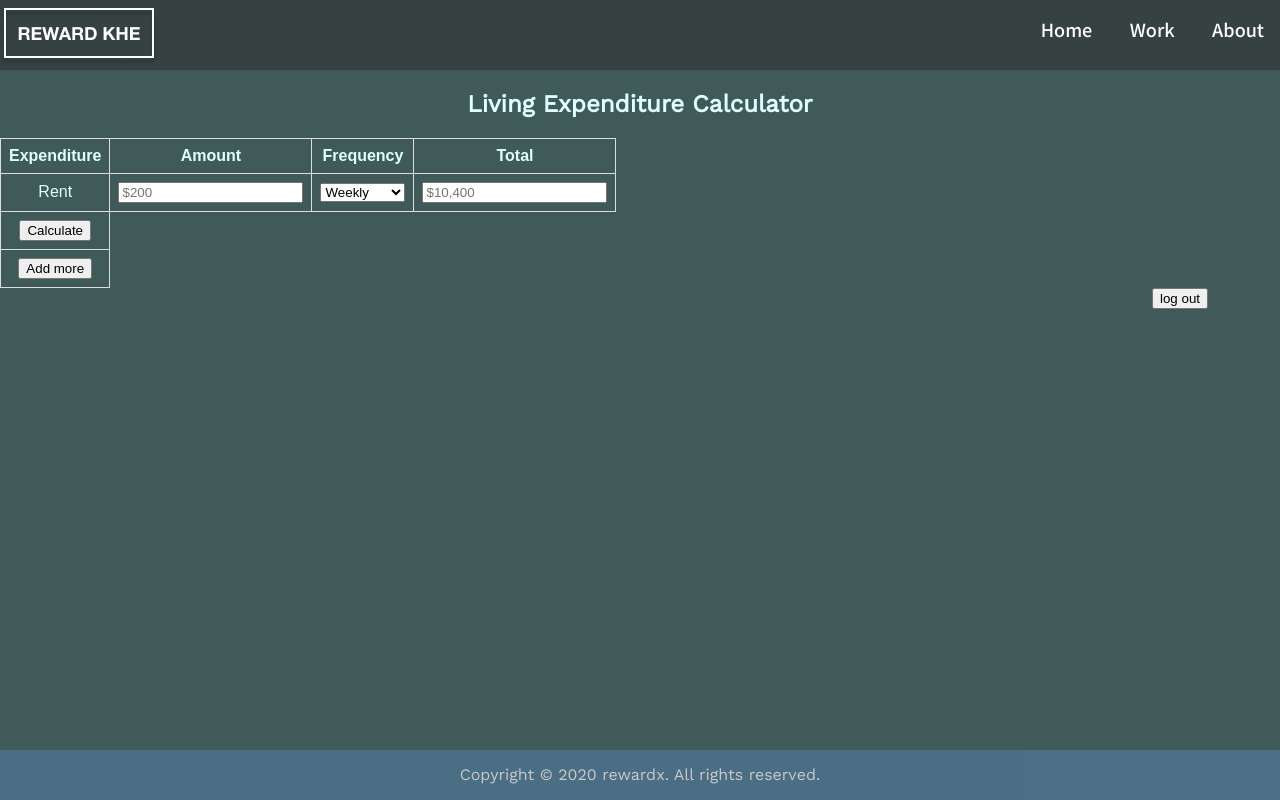
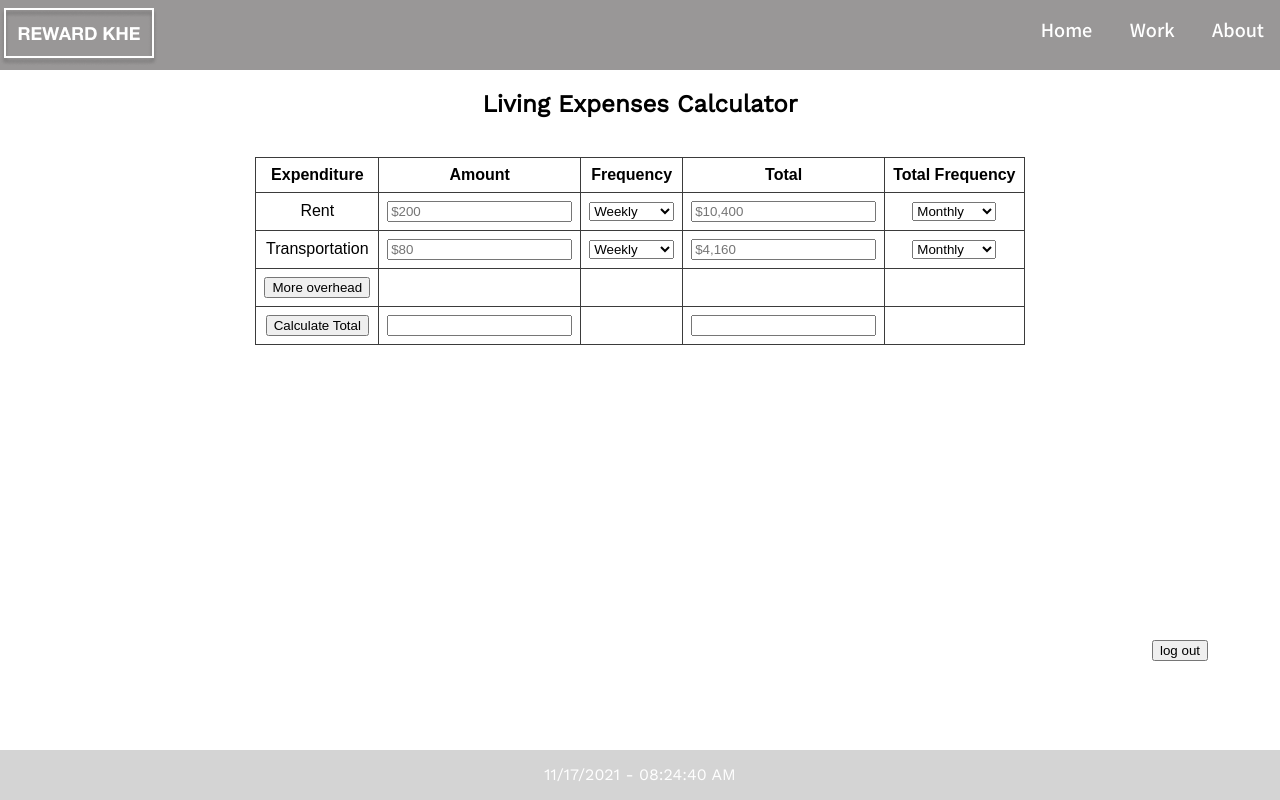
Before and after one commit to rewardkhe/website, a PHP site: page /work/LEC.php in a window 1280 px wide. Run offline with PHP 8.4, Linux system fonts and the light colour scheme.

Commit message:
V2.0.0
Clean UI, Deleted unecessary features.

```diff
--- a/312F5224C99D25018F21FE9958E55683.txt
+++ /dev/null
@@ -1,3 +0,0 @@
-A051B0D98FB2CD286B88378CEA76B03300B1148C050934A6BF984F9E130270B9
-comodoca.com
-e69a4a90b54fa81
--- a/CSS/style1.css
+++ b/CSS/style1.css
@@ -1,9 +1,22 @@
 @import url('https://fonts.googleapis.com/css2?family=Noto+Sans+JP:wght@500&display=swap');
 @import url('https://fonts.googleapis.com/css2?family=Work+Sans&display=swap');
 
+
+/* notice info */
+.notice{
+  position: absolute;
+  top: 50%;
+  left: 50%;
+  transform: translate(-50%, -50%);
+}
+
+/* work content  */
+
+
+
 /*++++++++++++ html tags +++++++++ */
 p {
-  color: rgb(255, 255, 255);
+  color: rgb(0, 0, 0);
   text-indent: 0px;
   text-transform: full-width;
   font-size: 0.6em;
@@ -14,19 +27,24 @@
 }
 
 h3 {
-  color: white;
+  color: rgb(0, 0, 0);
   line-height: 30px;
 
 }
 
 ul {
   padding: 0px;
-  /* margin: 0 auto; */
 }
 
 a {
   text-decoration: none;
-  color: white;
+  color: rgb(90, 90, 90);
+
+}
+
+form{
+  display: inline-block;
+  text-align: center;
 
 }
 
@@ -40,10 +58,8 @@
   text-align: center;
   justify-content: space-between;
   width: 100%;
-  /* height: auto; */
   margin: 0px;
   padding: 0px;
-  /* vertical-align: center; */
 }
 
 
@@ -51,7 +67,7 @@
 #navlogo {
 
   margin-top: 0.5em;
-  /* padding: 20px 0; */
+
 }
 
 li {
@@ -60,10 +76,6 @@
   display: inline-block;
   margin: 0px;
   padding: 0px;
-
-  /* list-style: none;
-  display: inline-block; */
-
 }
 
 
@@ -92,21 +104,18 @@
 body {
   background-color: rgb(255, 255, 255);
   font-family: 'Work Sans', sans-serif;
-  background-color: rgb(63, 90, 89);
-  /* background-image: linear-gradient(90deg, rgb(94, 28, 248), rgb(71, 197, 255)); */
-
   background-size: 100vh, 100vw;
   background-repeat: no-repeat;
-  /* min-width: 100%; */
   padding: 0px;
+  text-align: center;
   margin: 0px;
 }
 
 
 /*++++++++++++ FOOTER CSS +++++++++ */
 footer {
-  color: rgb(201, 201, 201);
-  background-color: rgba(88, 133, 177, 0.493);
+  color: rgb(255, 255, 255);
+  background-color: rgba(168, 168, 168, 0.493);
   position: fixed;
   text-align: center;
   width: 100vw;
@@ -123,7 +132,7 @@
 }
 
 #logout {
-  position: sticky;
+  position: absolute;
   top: 80%;
   left: 90%;
   z-index: 999;
@@ -131,7 +140,7 @@
 
 .work-mode {
   color: rgb(0, 0, 0);
-  background-image: linear-gradient(90deg, rgb(56, 33, 33), rgb(38, 56, 42));
+  background-color: black;
   background-size: cover;
 
 }
@@ -165,19 +174,15 @@
   margin: 2px;
   padding: 15px 5px 5px 5px;
   display: flex;
-  /* justify-content: center; */
   align-items: center;
-  /* height: 35vh; */
   align-self: center;
   align-items: stretch;
   flex-wrap: wrap;
 }
 
 .workpost>div {
-  /* color: white; */
   width: 100%;
   margin: 10px;
-  /* text-align: center; */
   line-height: 25px;
   font-size: 30px;
 }
@@ -185,63 +190,41 @@
 /* LEC CSS */
 
 #calculator {
-  color: lightcyan;
-
-  align-content: inherit;
+  display: inline-block;
 }
 
 table {
-  /* box-sizing: 50%; */
+
+  border: 1px solid black;
+
   font-family: arial, sans-serif;
   border-collapse: collapse;
   font-size: 1em;
-  /* margin: 5% 30%; */
-  /* table-layout:inherit; */
-  /* width:100%; */
+
 }
 
 
 
 
 
-td,
-th {
-  color: lightcyan;
-  border: 1px solid #dddddd;
+td,th {
+
+  border: 1px solid #3b3b3b;
   text-align: center;
   padding: 8px;
+
+
 }
 
 
-/* 📱 Media queries */
 
-@media (min-width:600px) {
+
+
   .table {
+    color: rgb(88, 88, 88);
     font-size: 1vw;
     font-family: arial, sans-serif;
     border-collapse: collapse;
     table-layout: inherit;
-    border-color: white;
+    border-color: rgb(0, 0, 0);
   }
-
-  td,
-  th {
-    color: lightcyan;
-    /* border: 1px solid #dddddd; */
-    /* text-align: center; */
-    /* padding: 8px; */
-  }
-
-
-
-}
-
-.bg_music {
-  position: absolute;
-  width: 300px;
-  height: 200px;
-  z-index: 15;
-  top: 90%;
-  left: 50%;
-  margin: -100px 0 0 -150px;
-}
--- a/about.php
+++ b/about.php
@@ -17,7 +17,9 @@
     </head>
     <body>
     <?php include 'navbar.php';?>
-
+    <div class="notice">
+    <h5> We don't know much about them, but we're sure Reward is a great guy 😂 </h5>
+    </div>
     <?php include 'buttons.php';?>
 
     </body>
--- a/buttons.php
+++ b/buttons.php
@@ -2,4 +2,4 @@
     <button id="logout"> log out</button>
 </a>
 
-<button id="workmode" onclick="nightmode(); playclick();"> Work mode</button>
+<!-- <button id="workmode" onclick="nightmode(); playclick();"> Work mode</button> -->
--- a/footer.php
+++ b/footer.php
@@ -1,5 +1,40 @@
 <footer>
 <div id="footer">
-Copyright © 2020 rewardx. All rights reserved.
+
+
+<script type="text/javascript">
+
+function display_ct7() {
+var x = new Date()
+var ampm = x.getHours( ) >= 12 ? ' PM' : ' AM';
+hours = x.getHours( ) % 12;
+hours = hours ? hours : 12;
+hours=hours.toString().length==1? 0+hours.toString() : hours;
+
+var minutes=x.getMinutes().toString()
+minutes=minutes.length==1 ? 0+minutes : minutes;
+
+var seconds=x.getSeconds().toString()
+seconds=seconds.length==1 ? 0+seconds : seconds;
+
+var month=(x.getMonth() +1).toString();
+month=month.length==1 ? 0+month : month;
+
+var dt=x.getDate().toString();
+dt=dt.length==1 ? 0+dt : dt;
+
+var x1=month + "/" + dt + "/" + x.getFullYear();
+x1 = x1 + " - " +  hours + ":" +  minutes + ":" +  seconds + " " + ampm;
+document.getElementById('ct7').innerHTML = x1;
+display_c7();
+ }
+ function display_c7(){
+var refresh=1000; // Refresh rate in milli seconds
+mytime=setTimeout('display_ct7()',refresh)
+}
+display_c7()
+</script>
+<span id='ct7'></span>
+
 
 </footer>
--- a/home.php
+++ b/home.php
@@ -21,7 +21,9 @@
 <body>
 <?php include 'navbar.php';?>
 
-
+<div class="notice">
+<h4> 🚧Thanks for visiting. This website is currently under construction.🚧</h4>
+</div>
 <?php include 'buttons.php';?>
 
 
--- a/work/LEC.php
+++ b/work/LEC.php
@@ -13,7 +13,8 @@
     <?php include 'navbarr.php';?>
 
     <div id="calculator">
-        <h2> Living Expenditure Calculator</h2>
+        <h2> Living Expenses Calculator</h2>
+       <div id= calculator-box>
            <form action="lec.php" method="POST"></form>
              <table>
                 <tr>
@@ -21,6 +22,8 @@
                     <th>Amount</th>
                     <th>Frequency</th>
                     <th>Total</th>
+                    <th>Total Frequency</th>
+
                 </tr>
                 <tr>
                     <td>Rent</td>
@@ -34,15 +37,57 @@
                     </select></td>
                     <td><input type="text" id="total" name="Total"
                     placeholder="$10,400"> </td>
-            </tr>
-            <tr>
-                <td> <button class="calulate">Calculate</button></td>
+                    <td>  <select id="Frequency">
+                        <option value="weekly">Monthly</option>
+                        <option value="fortnightly">Quarterly</option>
+                        <option value="monthly">Biannually</option>
+                        <option value="annually">Annually</option>
+                    </select></td>
                 </tr>
 
                 <tr>
-                <td> <button class="addmore">Add more</button></td>
+                    <td>Transportation</td>
+                    <td><input type="number" id="total" name="Total"
+                    placeholder="$80"></td>
+                    <td>  <select id="Frequency">
+                        <option value="weekly">Weekly</option>
+                        <option value="fortnightly">Fortnightly</option>
+                        <option value="monthly">Monthly</option>
+                        <option value="annually">Annually</option>
+                    </select></td>
+                    <td><input type="text" id="total" name="Total"
+                    placeholder="$4,160"> </td>
+                    <td>  <select id="Frequency">
+                        <option value="weekly">Monthly</option>
+                        <option value="fortnightly">Quarterly</option>
+                        <option value="monthly">Biannually</option>
+                        <option value="annually">Annually</option>
+                    </select></td>
                 </tr>
+
+
+
+                <tr>
+                    <td> <button class="addmore">More overhead </button></td>
+                    <td> </td>
+                    <td> </td>
+                    <td> </td>
+                    <td> </td>
+                </tr>
+
+                <tr>
+                <td> <button class="calulate">Calculate Total</button></td>
+                    <td> <input type=""> </td>
+                    <td> </td>
+                    <td> <input type=""> </td>
+                    <td> </td>
+                </tr>
+
+
+
                  </table>
+        </div>
+
     </div>
 
     <?php include 'buttonss.php';?>
```
Also changed, not shown: work.php (+45 -13 lines), work/sudoku.php (added, +25 -0 lines), .well-known/pki-validation/7C3D8EE2BBA6DDE33F75CBD47E07587B.txt (added), .well-known/pki-validation/F6CB68C4BC7A82A9F63411CD7DE0D7C3.txt (deleted), Assets/calculator.jpg (added), Assets/calculator.png (deleted), Assets/sudoku.jpg (added). Lines whose indentation alone changed are shown as unchanged.
